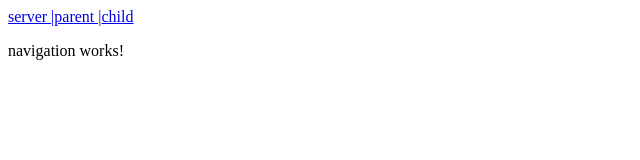
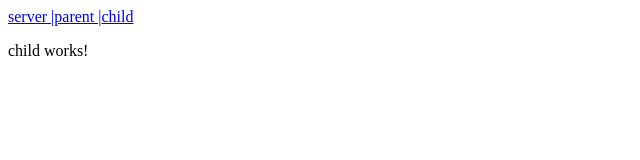
Before and after one commit to ashgolu/ashgolu, an Angular app in the folder my_app/: page /child in a window 1280 px wide. Shown: the top 160 px of the page, without its empty margins (0-640 px from the left). Built offline with nearby package versions, Linux system fonts and the light colour scheme.

Commit message:
child comp updated

```diff
--- a/my_app/src/app/child/child.component.html
+++ b/my_app/src/app/child/child.component.html
@@ -1 +1 @@
-<p>navigation works!</p>
+<p>child works!</p>
```
